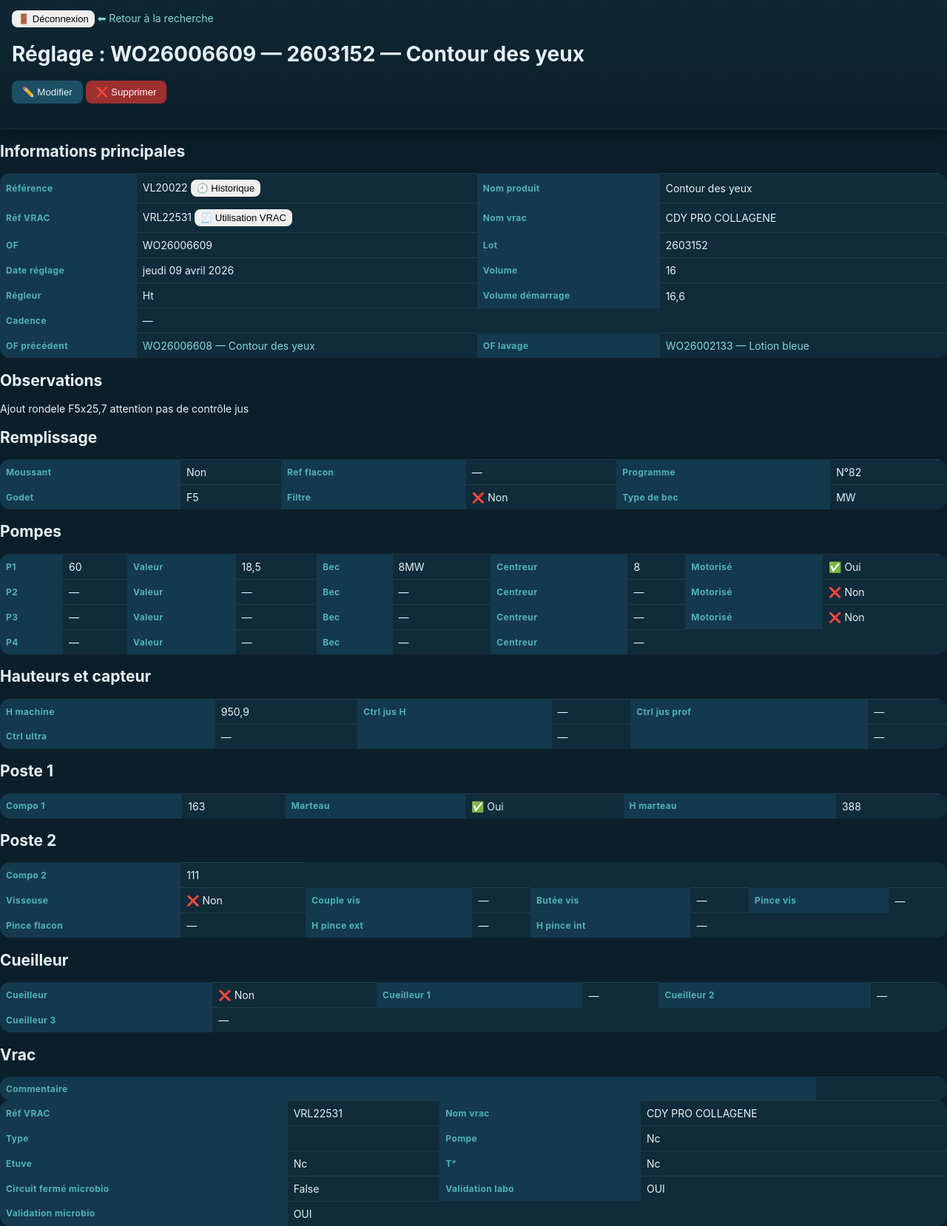
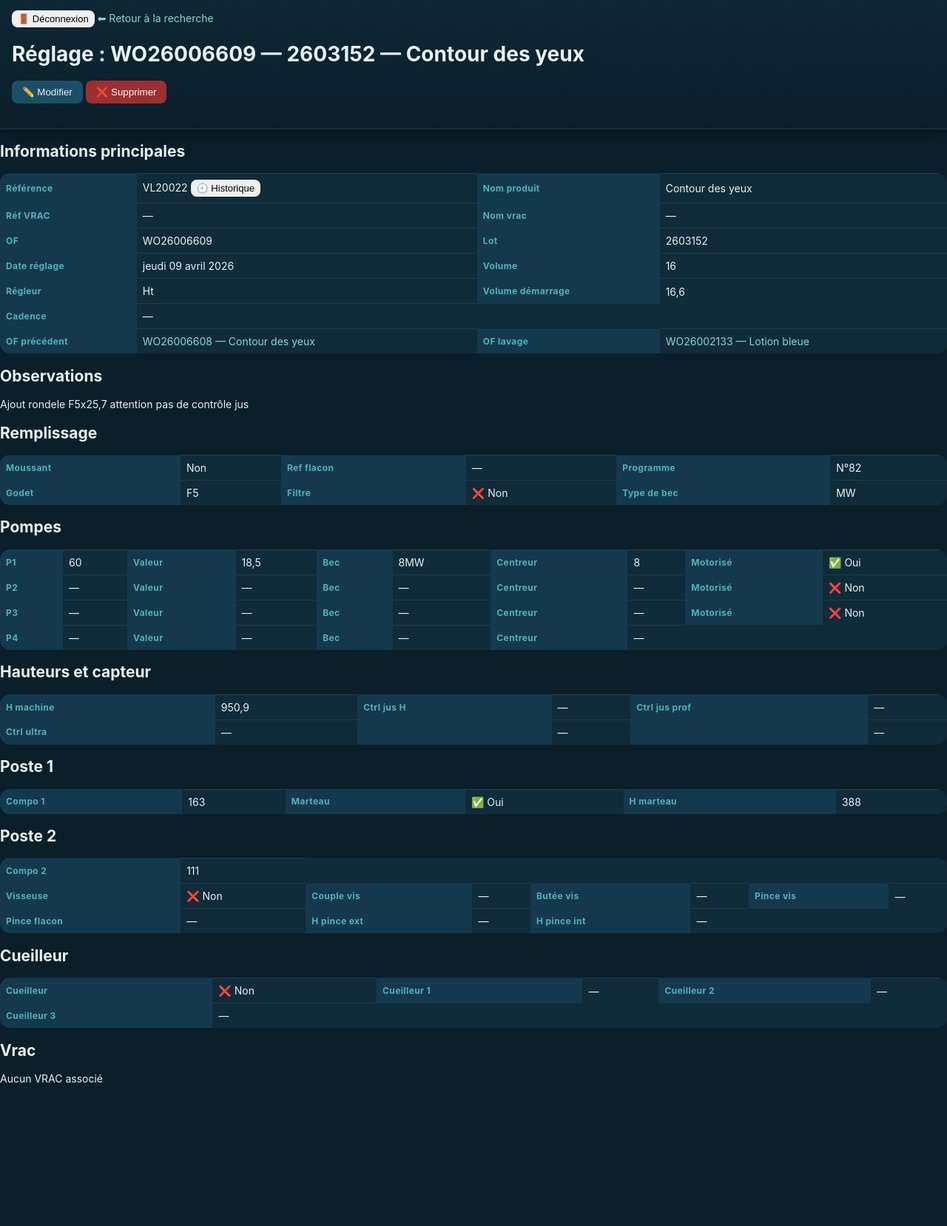
Before and after one commit to bricotechnique/django-app, a Django app: page /reglage/669/ in a window 1280 px wide. Shown: the whole page at 74% size. After the commit the page ends 1464 px from the top, so only its background shows below. Run offline with Django 5.2, Linux system fonts and the light colour scheme; a user stored in the database is signed in; data comes from the database, SQL or seed files in the repository; lists and menus that the app fills with data are empty.

Commit message:
possibilite d'ajouter un vrac pedant les reglages

```diff
--- a/machines/management/commands/import_vrac_csv.py
+++ b/machines/management/commands/import_vrac_csv.py
@@ -52,6 +52,7 @@ class Command(BaseCommand):
                     "commentaire": clean(row.get("Commentaire")),
                     "labo_validation": clean(row.get("Labo validation")),
                     "microbio_validation": clean(row.get("Microbio validation")),
+                    "marque": clean(row.get("marque")),
                 }
 
 
--- a/machines/models.py
+++ b/machines/models.py
@@ -13,6 +13,7 @@ class Vrac(models.Model):
     commentaire = models.TextField(blank=True)
     labo_validation = models.CharField(max_length=50, blank=True)
     microbio_validation = models.CharField(max_length=50, blank=True)
+    marque = models.CharField(max_length=50, blank=True)
 
 
     def __str__(self):
@@ -215,19 +216,7 @@ class ReglageEKO(models.Model):
     # =====================================================
     vrac_ref = models.ForeignKey("Vrac", null=True, blank=True, on_delete=models.SET_NULL, related_name="reglages")
 
-    vrac = models.CharField(max_length=10, blank=True)
-    vrac_Nom_vrac = models.CharField(max_length=10, blank=True)
-    vrac_type = models.CharField(max_length=50, blank=True)
-    vrac_pompe = models.CharField(max_length=50, blank=True)
-    vrac_etuve = models.CharField(max_length=50, blank=True)
-    vrac_temperature = models.CharField(max_length=50, blank=True)
-    vrac_circuit_ferme_microbio = models.CharField(max_length=10, blank=True)
-    vrac_commentaire = models.TextField(blank=True)
 
-    vrac_labo_validation = models.CharField(max_length=10, blank=True)
-    vrac_microbio_validation = models.CharField(max_length=10, blank=True)
-
-    # =====================================================
     # META
     # =====================================================
     cree_le = models.DateTimeField(auto_now_add=True)
--- a/machines/templates/machines/reglage_gabarit.html
+++ b/machines/templates/machines/reglage_gabarit.html
@@ -1044,76 +1044,31 @@ tr:hover {
 <h2>Vrac</h2>
 
 {% if mode == "edit" %}
- <div style="margin-bottom:6px;">
-  <input type="text"
-         id="vracSearch"
-         placeholder="Rechercher un VRAC (réf ou nom)…"
-         style="width:260px; padding:4px;">
+<div style="display:flex; gap:6px; align-items:center;">
+  <select name="vrac_ref" id="vracSelect" class="wide-select">
+    <option value="">---</option>
+    {% for v in vracs %}
+      <option value="{{ v.id }}"
+        {% if reglage.vrac_ref and reglage.vrac_ref.id == v.id %}selected{% endif %}>
+        {{ v.ref }} — {{ v.Nom_vrac }} — {{v.marque}}
+      </option>
+    {% endfor %}
+  </select>
+
+  <button type="button" id="btnAddVrac" class="btn btn-small">+</button>
 </div>
-
-<select name="vrac_ref"
-        id="vracSelect"
-        class="wide-select"
-        size="6">  {# size optionnel pour meilleur confort #}
-  <option value="">---</option>
-  {% for v in vracs %}
-    <option value="{{ v.id }}"
-            data-ref="{{ v.ref|lower }}"
-            data-nom="{{ v.Nom_vrac|default:''|lower }}">
-      {{ v.ref }} — {{ v.Nom_vrac }}
-    </option>
-  {% endfor %}
-</select>
 {% endif %}
 
+{% if reglage.vrac_ref %}
 <table>
- <tr>
-  <th>Commentaire</th>
-    <td id="vrac_ref">{% if reglage.vrac_ref %}{{ reglage.vrac_ref.commentaire }}{% else %}—{% endif %}</td>
-  </tr>
+  <tr><th>Référence VRAC</th><td>{{ reglage.vrac_ref.ref }}</td><th>Nom VRAC</th><td>{{ reglage.vrac_ref.Nom_vrac }}</td></tr>
+  <tr><th>Marque</th><td>{{ reglage.vrac_ref.marque }}</td><th>Type</th><td>{{ reglage.vrac_ref.vrac_type }}</td></tr>
+  <tr><th>Pompe</th><td>{{ reglage.vrac_ref.pompe }}</td><th>Étuve</th><td>{{ reglage.vrac_ref.etuve }}</td></tr>
+  <tr><th>Température</th><td>{{ reglage.vrac_ref.temperature }}</td><th>Microbio</th><td>{{ reglage.vrac_ref.circuit_ferme_microbio }}</td></tr>
 </table>
-<table>
-<tr>
-  <th>Réf VRAC</th>
-  <td id="vrac_ref">{% if reglage.vrac_ref %}{{ reglage.vrac_ref.ref }}{% else %}—{% endif %}</td>
-
-  <th>Nom vrac</th>
-  <td id="vrac_nom">{% if reglage.vrac_ref %}{{ reglage.vrac_ref.Nom_vrac }}{% else %}—{% endif %}</td>
-</tr>
-
-
-  <tr>
-    <th>Type</th>
-    <td id="vrac_ref">{% if reglage.vrac_ref %}{{ reglage.vrac_ref.vrac_type }}{% else %}—{% endif %}</td>
-
-    <th>Pompe</th>
-    <td id="vrac_ref">{% if reglage.vrac_ref %}{{ reglage.vrac_ref.pompe }}{% else %}—{% endif %}</td>
-  </tr>
-
-  <tr>
-    <th>Etuve</th>
-    <td id="vrac_ref">{% if reglage.vrac_ref %}{{ reglage.vrac_ref.etuve }}{% else %}—{% endif %}</td>
-
-    <th>T°</th>
-    <td id="vrac_ref">{% if reglage.vrac_ref %}{{ reglage.vrac_ref.temperature }}{% else %}—{% endif %}</td>
-  </tr>
-
-  <tr>
-    <th>Circuit fermé microbio</th>
-    <td id="vrac_ref">{% if reglage.vrac_ref %}{{ reglage.vrac_ref.circuit_ferme_microbio }}{% else %}—{% endif %}</td>
-
-    <th>Validation labo</th>
-    <td id="vrac_ref">{% if reglage.vrac_ref %}{{ reglage.vrac_ref.labo_validation }}{% else %}—{% endif %}</td>
-  </tr>
-
-  <tr>
-    <th>Validation microbio</th>
-    <td id="vrac_ref">{% if reglage.vrac_ref %}{{ reglage.vrac_ref.microbio_validation }}{% else %}—{% endif %}</td>
-
-
-  </tr>
-
-</table>
+{% else %}
+<p class="dash">Aucun VRAC associé</p>
+{% endif %}
 <!-- ========================= -->
 <!-- MODAL HISTORIQUE REF -->
 <!-- ========================= -->
@@ -1179,6 +1134,28 @@ tr:hover {
       </thead>
       <tbody id="vracUsageBody"></tbody>
     </table>
+  </div>
+</div>
+
+<div id="vracModal" class="modal" style="display:none;">
+  <div class="modal-content" style="max-width:400px;">
+    <h3>Nouveau VRAC</h3>
+
+    <label>Référence *</label>
+    <input type="text" id="vracRef">
+
+    <label>Nom *</label>
+    <input type="text" id="vracNom">
+
+    <label>Marque</label>
+    <input type="text" id="vracMarque">
+
+    <div style="margin-top:12px; display:flex; gap:8px;">
+      <button type="button" id="vracSave" class="btn btn-save">Créer</button>
+      <button type="button" id="vracCancel" class="btn">Annuler</button>
+    </div>
+
+    <div id="vracError" class="text-muted" style="margin-top:8px;"></div>
   </div>
 </div>
 <!-- ===================================================== -->
@@ -1603,5 +1580,69 @@ document.addEventListener("DOMContentLoaded", () => {
 });
 </script>
 
+<script>
+document.addEventListener("DOMContentLoaded", () => {
+  const modal = document.getElementById("vracModal");
+  const btnOpen = document.getElementById("btnAddVrac");
+  const btnCancel = document.getElementById("vracCancel");
+  const btnSave = document.getElementById("vracSave");
+
+  const inputRef = document.getElementById("vracRef");
+  const inputNom = document.getElementById("vracNom");
+  const inputMarque = document.getElementById("vracMarque");
+  const errorBox = document.getElementById("vracError");
+
+  const select = document.getElementById("vracSelect");
+
+  btnOpen.addEventListener("click", () => {
+    modal.style.display = "block";
+    errorBox.textContent = "";
+    inputRef.value = "";
+    inputNom.value = "";
+    inputMarque.value = "";
+  });
+
+  btnCancel.addEventListener("click", () => {
+    modal.style.display = "none";
+  });
+
+  btnSave.addEventListener("click", async () => {
+    const ref = inputRef.value.trim();
+    const nom = inputNom.value.trim();
+    const marque = inputMarque.value.trim();
+
+    if (!ref || !nom) {
+      errorBox.textContent = "Référence et nom obligatoires";
+      return;
+    }
+
+    const res = await fetch("{% url 'create_vrac' %}", {
+      method: "POST",
+      headers: {
+        "X-CSRFToken": "{{ csrf_token }}",
+        "Content-Type": "application/x-www-form-urlencoded",
+      },
+      body: new URLSearchParams({ ref, nom, marque })
+    });
+
+    const data = await res.json();
+
+    if (!res.ok) {
+      errorBox.textContent = data.error || "Erreur inconnue";
+      return;
+    }
+
+    // ✅ ajouter l'option et sélectionner
+    const opt = document.createElement("option");
+    opt.value = data.id;
+    opt.textContent = `${data.ref} — ${data.nom}`;
+    opt.selected = true;
+    select.appendChild(opt);
+
+    modal.style.display = "none";
+  });
+});
+</script>
+
 </body>
 </html>
--- a/machines/urls.py
+++ b/machines/urls.py
@@ -28,5 +28,6 @@ urlpatterns = [
     path("api/vrac/usage/<int:vrac_id>/", views.api_vrac_usage, name="api_vrac_usage"),
     path("ajax/of-precedent/", views.search_of_precedent, name="search_of_precedent"),
     path("ajax/of-lavage/", views.search_of_lavage, name="search_of_lavage"),
+    path("api/vrac/create/", views.create_vrac, name="create_vrac"),
 
 ]
--- a/machines/views.py
+++ b/machines/views.py
@@ -5,12 +5,42 @@ from django.contrib.auth.decorators import login_required, permission_required
 from django.urls import reverse
 from django.utils import timezone
 from django.db import IntegrityError
-from django.views.decorators.http import require_GET
+from django.views.decorators.http import require_GET, require_POST
 from django.utils.html import escape
 from django.db.models import F
 from machines.models import (
     ReglageEKO, Godet, Bec, Centreur, Bute, Pince, PinceF, Vrac
 )
+
+
+@require_POST
+@login_required
+def create_vrac(request):
+    ref = request.POST.get("ref", "").strip()
+    nom = request.POST.get("nom", "").strip()
+
+    if not ref or not nom:
+        return JsonResponse(
+            {"error": "Référence et nom sont obligatoires"},
+            status=400
+        )
+
+    if Vrac.objects.filter(ref=ref).exists():
+        return JsonResponse(
+            {"error": "Cette référence VRAC existe déjà"},
+            status=400
+        )
+
+    vrac = Vrac.objects.create(
+        ref=ref,
+        Nom_vrac=nom,
+    )
+
+    return JsonResponse({
+        "id": vrac.id,
+        "ref": vrac.ref,
+        "nom": vrac.Nom_vrac,
+    })
 
 
 @require_GET
@@ -216,17 +246,17 @@ def apply_post_to_reglage(request, obj: ReglageEKO):
             setattr(obj, f"motorise_{i}", request.POST.get(f"motorise_{i}", ""))
 
 
-        # OF PRECEDENT
-        of_precedent_id = request.POST.get("of_precedent_id")
-        if of_precedent_id:
-            obj.of_precedent = ReglageEKO.objects.get(pk=int(of_precedent_id))
-        # ❌ rien si vide → on conserve
+    # OF PRECEDENT
+    of_precedent_id = request.POST.get("of_precedent_id")
+    if of_precedent_id:
+        obj.of_precedent = ReglageEKO.objects.get(pk=int(of_precedent_id))
+    # ❌ rien si vide → on conserve
 
-        # OF LAVAGE
-        of_lavage_id = request.POST.get("of_lavage_id")
-        if of_lavage_id:
-            obj.of_lavage = ReglageEKO.objects.get(pk=int(of_lavage_id))
-        # ❌ rien si vide → on conserve
+    # OF LAVAGE
+    of_lavage_id = request.POST.get("of_lavage_id")
+    if of_lavage_id:
+        obj.of_lavage = ReglageEKO.objects.get(pk=int(of_lavage_id))
+    # ❌ rien si vide → on conserve
 
 
 
@@ -437,20 +467,16 @@ def edit_reglage(request, reglage_id):
     butes = Bute.objects.all().order_by("valeur")
     pinces = Pince.objects.all().order_by("valeur")
     pincesf = PinceF.objects.all().order_by("valeur")
+
     vracs = Vrac.objects.all().order_by("ref")
 
 
 
-
-
-
     if request.method == "POST":
-        # ✅ action existe toujours en POST
         action = request.POST.get("action", "save")
 
-        # ✅ target existe toujours (évite UnboundLocalError)
         target = reglage
-        source_of = reglage.numeros_of  # OF original (utile en duplication)
+        source_of = reglage.numeros_of
 
         if action == "duplicate":
             target = ReglageEKO()
@@ -458,18 +484,10 @@ def edit_reglage(request, reglage_id):
             target.ref = request.POST.get("ref", "COPIE")
             target.numeros_lot = request.POST.get("numeros_lot", "")
             target.nom_produit = request.POST.get("nom_produit", "")
-            # OF géré plus bas selon règles (souvent NULL)
 
-        # Applique le formulaire au bon objet
         apply_post_to_reglage(request, target)
 
-        # ==================================================
-        # RÈGLE OF :
-        # - NULL si fiche vide
-        # - en duplication : NULL si OF vide OU identique à l'original
-        # - sinon : si OF saisi, le garder (unique si conflit)
-        # - sinon : en save, ne pas écraser l’OF existant
-        # ==================================================
+
         posted_of = clean(request.POST.get("numeros_of"))  # nécessite un input dans le template
 
         if is_blank_reglage(target):
```
Also changed, not shown: machines/migrations/0003_remove_reglageeko_vrac_and_more.py (added), machines/migrations/0004_reglageeko_vrac_reglageeko_vrac_nom_vrac_and_more.py (added), machines/migrations/0005_remove_reglageeko_vrac_and_more.py (added), machines/migrations/0006_reglageeko_vrac_reglageeko_vrac_nom_vrac_and_more.py (added), machines/migrations/0007_alter_reglageeko_vrac_circuit_ferme_microbio_and_more.py (added), machines/migrations/0008_remove_reglageeko_vrac_and_more.py (added), machines/migrations/0009_vrac_marque.py (added), 1 other file.
